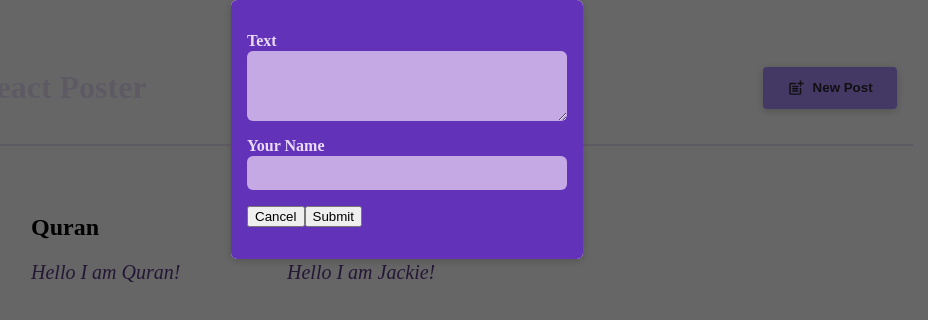
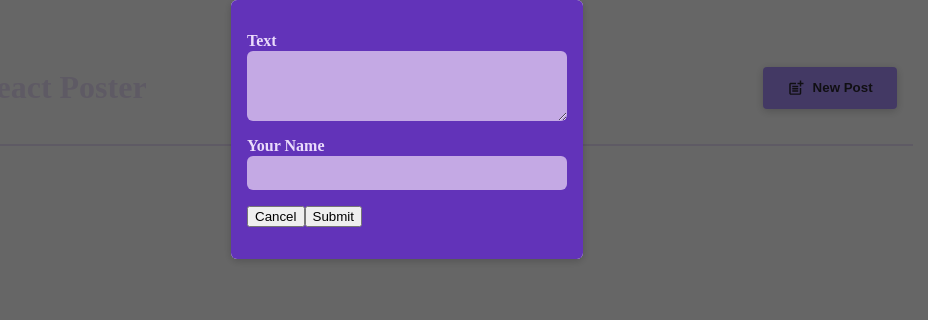
Before and after one commit to ISTAFAMARSHALL/react-review-project, a React (Create React App) app: page / in a window 1280 px wide. Shown: the top 320 px of the page, without its empty margins (233-1161 px from the left). Built offline with nearby package versions, Linux system fonts and the light colour scheme.

Commit message:
update Post list

```diff
--- a/src/components/NewPost.js
+++ b/src/components/NewPost.js
@@ -23,6 +23,7 @@ function NewPost (props) {
             name: enteredName
         };
 
+        props.onAddPost(postData)
         props.onCancel()
     }
 
--- a/src/components/Posts.js
+++ b/src/components/Posts.js
@@ -1,10 +1,6 @@
 import classes from './Posts.module.css'
 
-const names = ['Istafa' , 'Anthony']
-
 function Posts(props) {
-
-    const name = Math.random() > 0.5 ? names[0] : names [1];
 
     return (
         <div className={classes.posts} >
--- a/src/components/PostsList.js
+++ b/src/components/PostsList.js
@@ -1,3 +1,4 @@
+import { useState } from 'react'
 import Posts from './Posts'
 import classes from './PostsList.module.css'
 import NewPost from './NewPost'
@@ -5,19 +6,31 @@ import Modal from './Modal'
 
 function PostsList (props) {
 
+    const [ posts , setPosts] = useState([]);
+
+    function addPostHandler(postData) {
+        setPosts((existingPost) => [postData, ...existingPost])
+    }
+
+    console.log(posts)
+    let displayPosts = posts.map((e) => (
+        <Posts name={e.name} body={e.body} />
+    ))
+
     return (
 
         <>
 
             {props.isPosting && (<Modal onclose={props.onStopingPost} >
-                <NewPost onCancel={props.onStopingPost} />
+                <NewPost onCancel={props.onStopingPost} onAddPost={addPostHandler} />
             </Modal>) }
 
             <ul className={classes.posts}>
 
+                {displayPosts}
                 {/* <Posts name={enteredName} body={enteredBody}/> */}
-                <Posts name="Quran" body="Hello I am Quran!"/>
-                <Posts name="Jackie" body="Hello I am Jackie!"/>
+                {/* <Posts name="Quran" body="Hello I am Quran!"/>
+                <Posts name="Jackie" body="Hello I am Jackie!"/> */}
 
             </ul>
 
```
